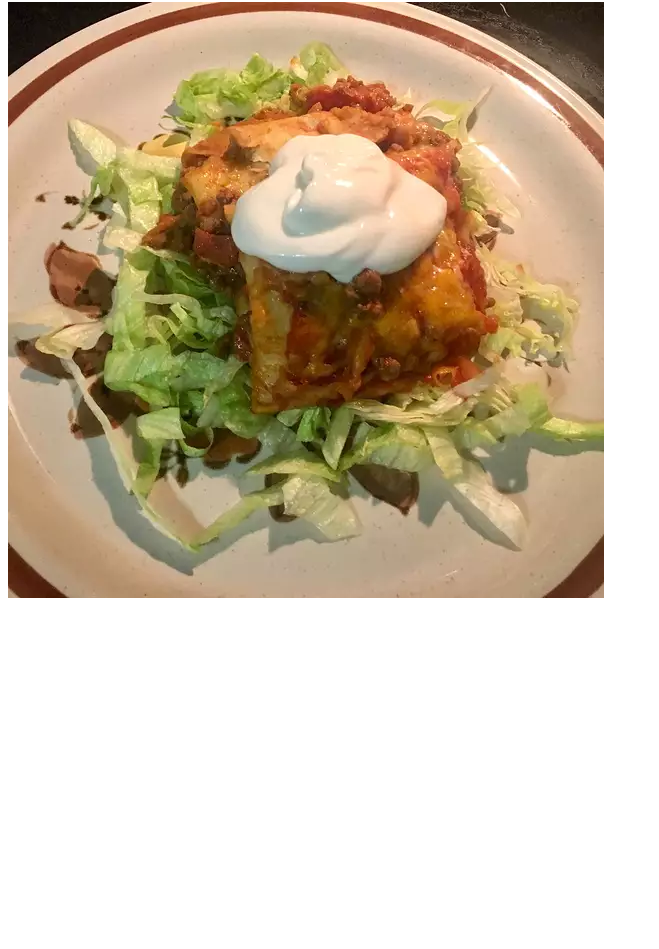
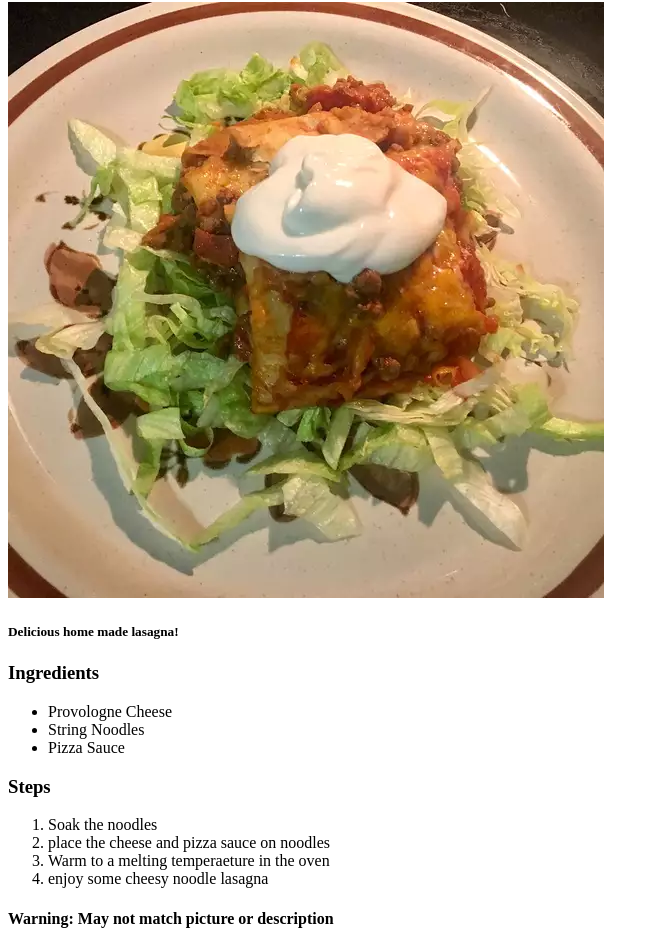
Before and after one commit to Adurot/odin-recipes, a plain HTML site: page recipes/lasagna.html in a window 1280 px wide. Shown: the part 78-1027 px from the top of the page, without its empty margins (0-659 px from the left). Before the commit the page ends 800 px from the top, so only its background shows below. Drawn offline with Linux system fonts and the light colour scheme.

```diff
--- a/recipes/lasagna.html
+++ b/recipes/lasagna.html
@@ -12,5 +12,26 @@
 
     </h1>
     <img src="img/lasagna.jpg" alt="Image of Lasagna">
+    <h5>Delicious home made lasagna!</h5>
+    <h3>Ingredients</h3>
+    <ul>
+        <li>Provologne Cheese</li>
+        <li>String Noodles</li>
+        <li>Pizza Sauce</li>
+
+
+    </ul>
+
+    <h3>Steps</h3>
+    <ol>
+        <li>Soak the noodles</li>
+        <li>place the cheese and pizza sauce on noodles</li>
+        <li>Warm to a melting temperaeture in the oven</li>
+        <li>enjoy some cheesy noodle lasagna
+
+    </ol>
+    <h4>Warning: May not match picture or description</li>
+    </h4>
+
 </body>
 </html>
```
Also changed, not shown: recipes/potatoes.html (added, +31 -0 lines), recipes/img/potatoes.jpeg (added).
